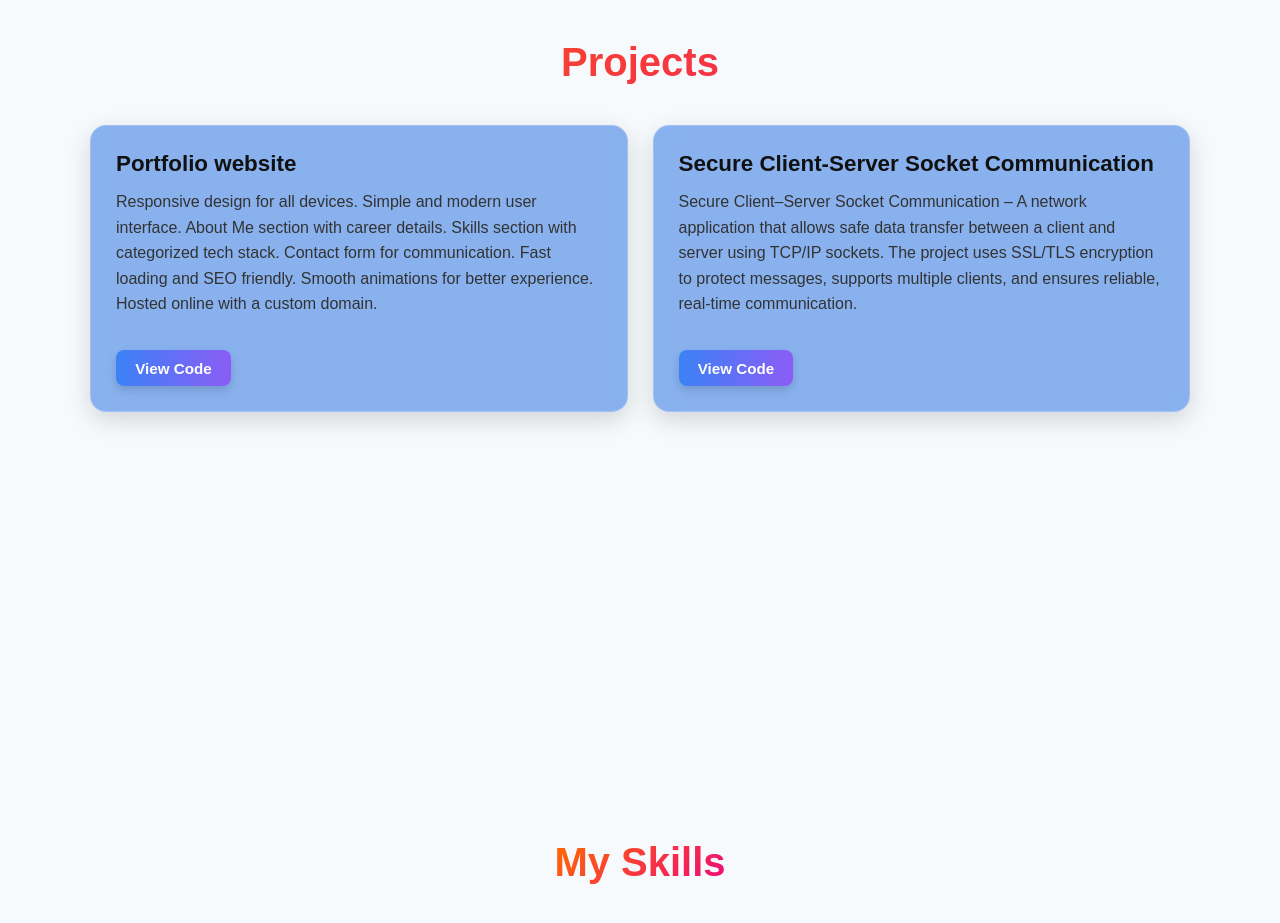
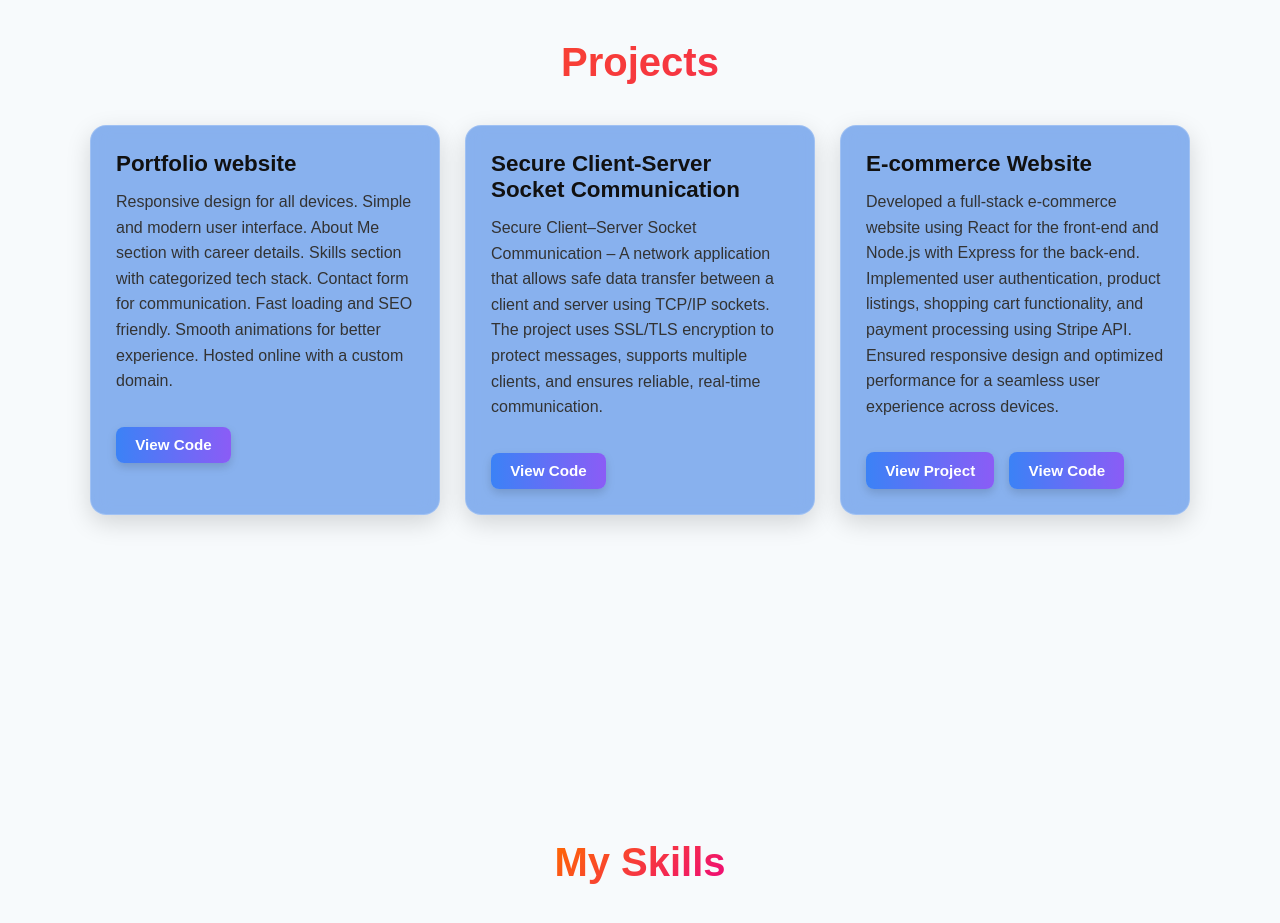
Before and after one commit to Fireff5/port, a React (Create React App) app: page / in a window 1280 px wide. Shown: the part 1220-2143 px from the top of the page. Built offline with nearby package versions, Linux system fonts and the light colour scheme.

Commit message:
adding e-commerce project in project.js

```diff
--- a/src/components/Projects.js
+++ b/src/components/Projects.js
@@ -54,6 +54,36 @@ const Projects = () => {
             </a>
           </div>
         </li>
+
+        <li className="border p-4 rounded shadow dark:border-gray-600">
+          <h4 className="font-bold">E-commerce Website</h4>
+          <p>
+            Developed a full-stack e-commerce website using React for the front-end
+            and Node.js with Express for the back-end. Implemented user
+            authentication, product listings, shopping cart functionality, and
+            payment processing using Stripe API. Ensured responsive design and
+            optimized performance for a seamless user experience across devices.
+          </p>
+          <br />
+          <div className="btn-group">
+             <a
+              href="https://ecommerce-mobileshop.netlify.app/"
+              target='_blank'
+              rel="noopener noreferrer"
+              className="view-btn"
+            >
+              View Project
+            </a>
+            <a
+              href="https://github.com/Fireff5/MobileShop"
+              target='_blank'
+              rel="noopener noreferrer"
+              className="view-btn"
+            >
+              View Code
+            </a>
+          </div>
+        </li>
       </ul>
     </section>
   );
```
